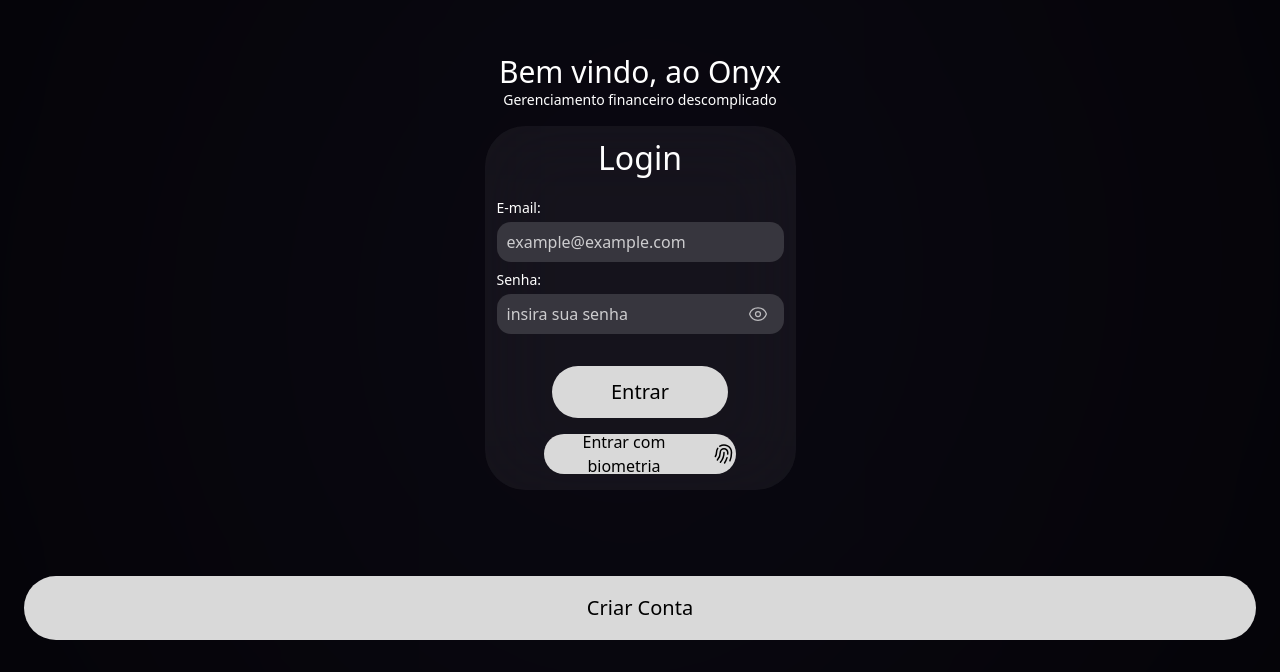
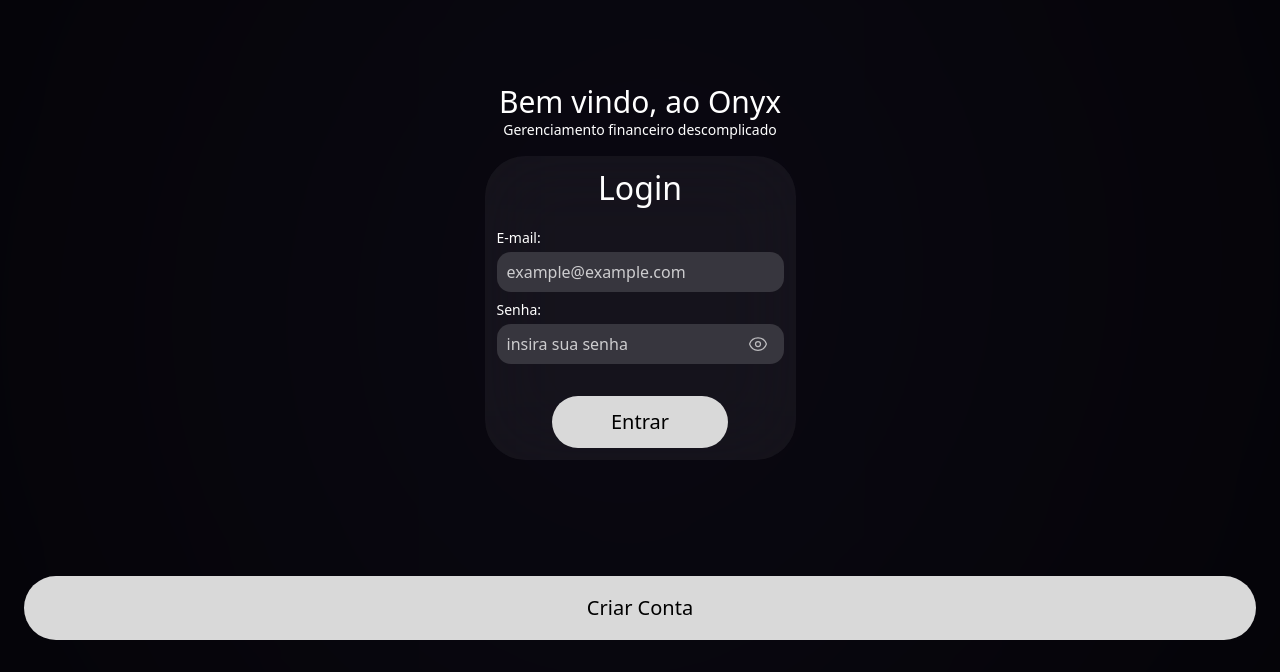
Before and after one commit to rhianpablo11/onyx_finance_management, a React (Vite) app in the folder front-end-app/: page /login in a window 1280 px wide. Shown: the part 128-800 px from the top of the page. Built offline with nearby package versions, Linux system fonts and the light colour scheme; no server answers.

Commit message:
update: button of login biometric not disponible in all time

```diff
--- a/front-end-app/src/components/login.tsx
+++ b/front-end-app/src/components/login.tsx
@@ -1,11 +1,12 @@
 // component for login feature
 
-import { useState } from "react"
+import { useEffect, useState } from "react"
 import Button from "./ui/button"
 import Input from "./ui/input"
 import { useBiometricAuth, useLogin } from "../hooks/useAuth"
 import { useNavigate } from "react-router-dom"
 import { startAuthentication } from "@simplewebauthn/browser"
+import { getCookie } from "../services/cookiesService"
 
 
 
@@ -14,6 +15,7 @@
     const navigate = useNavigate()
     const [email, setEmail] = useState('')
     const [password, setPassword] = useState('')
+    const [existEmail, setExistEmail] = useState(false)
     //const {login, loading, error} = useLogin()
     const {login, loading} = useLogin()
     const {getOptionsLogin, verifyBiometric} = useBiometricAuth()
@@ -51,6 +53,15 @@
         }
     }
 
+    useEffect(()=>{
+        const emailUserCookies = getCookie('user_email')
+        if(typeof(emailUserCookies) != undefined){
+            setExistEmail(false)
+        } else{
+            setExistEmail(true)
+        }
+    },[])
+
     return(
         <>
             <div className="flex flex-col mt-4 justify-center items-center rounded-[40px] bg-white/5 backdrop-blur-2xl">
@@ -78,11 +89,16 @@
                             type="login"
                             loading={loading} />
                 </div>
-                <div className="w-2/3 px-2 mt-1 mb-4">
-                    <Button onClickButtonChildren={onClickFatherBiometric}
-                            type="login-biometric"
-                            loading={loading} />
-                </div>
+                {existEmail ? (
+                    <>
+                        <div className="w-2/3 px-2 mt-1 mb-4">
+                            <Button onClickButtonChildren={onClickFatherBiometric}
+                                    type="login-biometric"
+                                    loading={loading} />
+                        </div>
+                    </>
+                ) : null}
+
             </div>
         </>
     )
```
